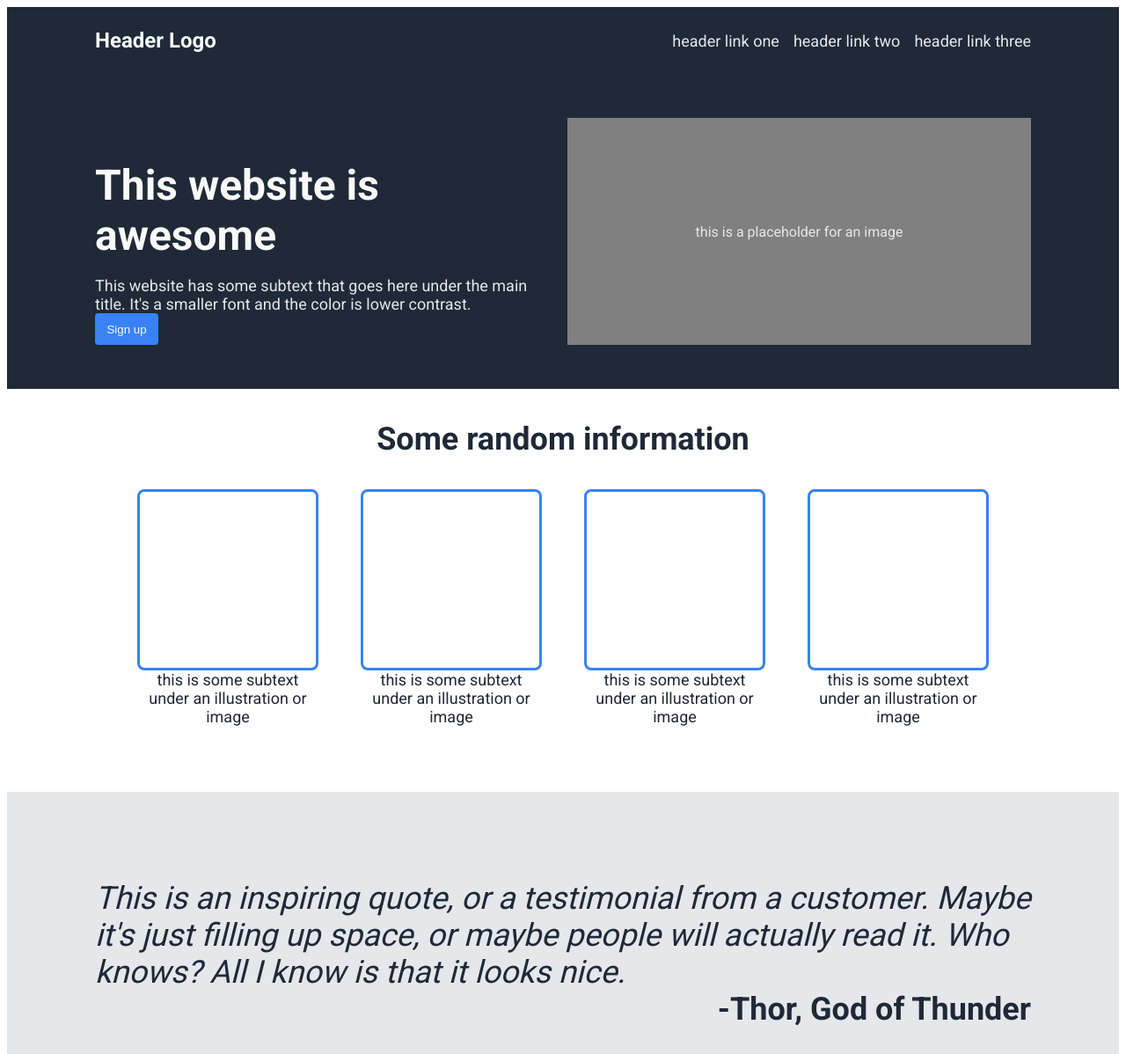
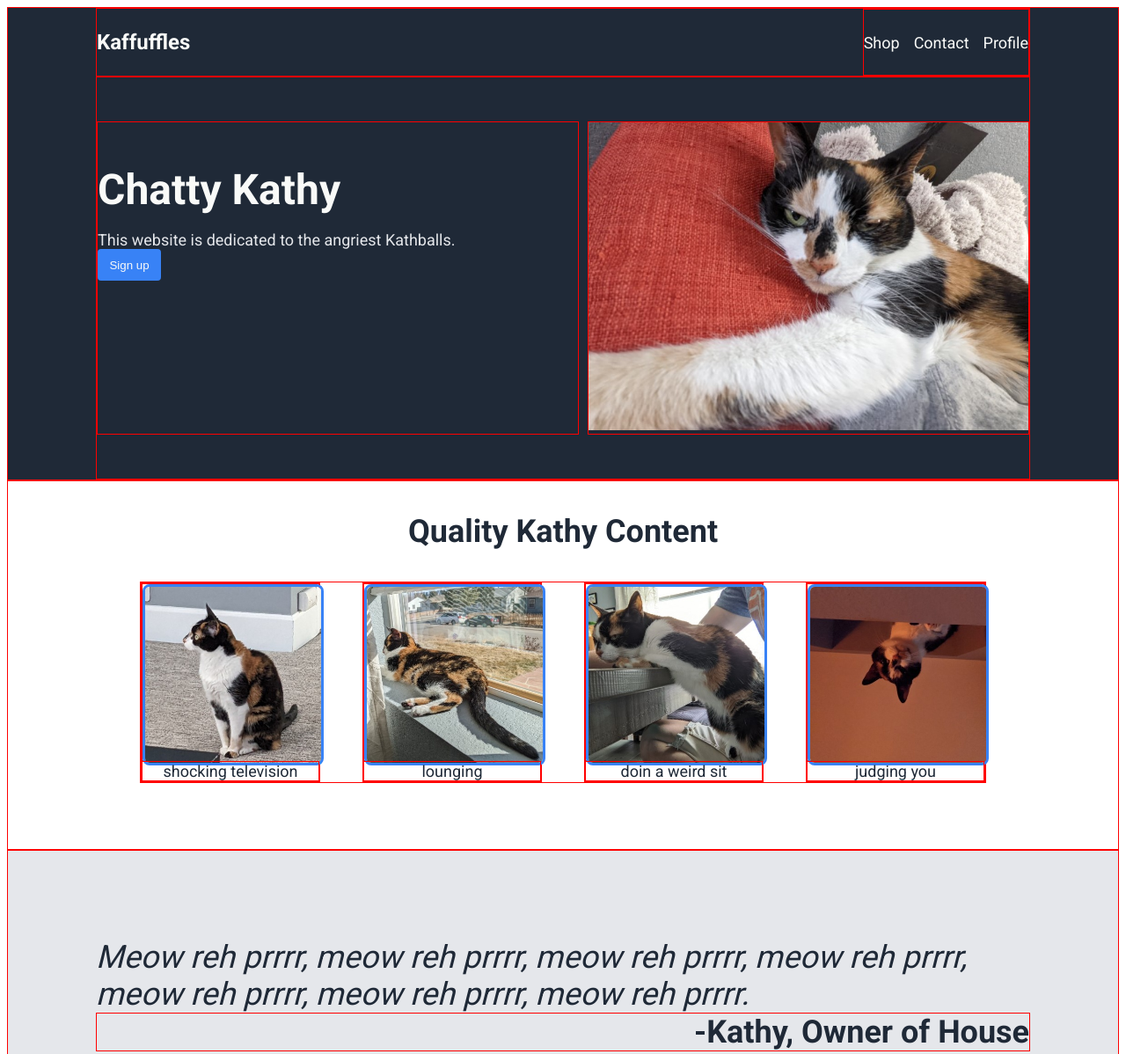
Before and after one commit to ClearlyJustSomeGuy/landing-page, a plain HTML site: page index.html in a window 1280 px wide. Shown: the top 1198 px of the page at 88% size. Drawn offline with Linux system fonts and the light colour scheme.

Commit message:
Add Kathy content

```diff
--- a/css/style.css
+++ b/css/style.css
@@ -1,11 +1,16 @@
 @import url('https://fonts.googleapis.com/css2?family=Roboto:wght@400;700&display=swap');
 
 div {
-    /* border: 1px red solid;   */
+    border: 1px red solid;
 }
 
 body {
     font-family: Roboto, sans-serif;
+}
+
+a {
+    color:#F9FAF8;
+    text-decoration: none;
 }
 
 .top,
@@ -46,6 +51,8 @@ body {
     display: flex;
     padding: 50px 0px;
     gap: 10px;
+    flex-wrap: wrap;
+    justify-content: space-between;
 }
 
 .left {
@@ -80,18 +87,10 @@ body {
 }
 
 
-.right {
-    background-color: gray;
-    color:#E5E7EB;
-    width: 400px;
-    height: auto;
-    margin-left: auto;
-    display: flex;
-    justify-content: center;
-    align-items: center;
-    flex: 1;
+.hero img {
+    height: 350px;
+    width: 500px;
 }
-
 
 
 
@@ -114,6 +113,7 @@ body {
     display: flex;
     gap: 48px;
     justify-content: space-evenly;
+    flex-wrap: wrap;
 }
 
 .card {
@@ -123,6 +123,12 @@ body {
 }
 
 .box {
+    /* border-radius: 8px; */
+    height: 200px;
+    width: 200px;
+}
+
+.box img {
     border: 3px #3882f6 solid;
     border-radius: 8px;
     height: 200px;
--- a/index.html
+++ b/index.html
@@ -12,72 +12,74 @@
     <body>
         <div class="top">
             <div class="header">
-                <p>Header Logo</p>
+                <p>Kaffuffles</p>
                 <div class="right-links">
-                    <a>header link one</a>
-                    <a>header link two</a>
-                    <a>header link three</a>
+                    <a href="">Shop</a>
+                    <a href="">Contact</a>
+                    <a href="">Profile</a>
                 </div>
             </div>
 
             <div class="hero">
                 <div class="left">
-                    <P class="hero-main">This website is awesome</p>
-                    <p class="hero-sub">This website has some subtext that goes here under the main title. It's a smaller font and the color is lower contrast.</p>
+                    <P class="hero-main">Chatty Kathy</p>
+                    <p class="hero-sub">This website is dedicated to the angriest Kathballs.</p>
                     <button>Sign up</button>
                 </div>
-                <div class="right">
-                    <p>this is a placeholder for an image</p>
-                </div>
+                <div class="image-div"><img src="./images/stare.jpg" alt="Doin a stare"></div>
             </div>
         </div>
 
         <div class="info">
-            <p>Some random information</p>
+            <p>Quality Kathy Content</p>
             <div class="cards">
                 <div class="card">
                     <div class="box">
+                        <img src="./images/shock.jpg" alt="Shocked Kitteh">
                     </div>
                     <div class="subtext">
-                        this is some subtext under an illustration or image
+                        shocking television
                     </div>
                 </div>
                 <div class="card">
                     <div class="box">
+                        <img src="./images/lounge.jpg" alt="lounging kitteh">
                     </div>
                     <div class="subtext">
-                        this is some subtext under an illustration or image
+                        lounging
                     </div>
                 </div>
                 <div class="card">
                     <div class="box">
+                        <img src="./images/weird-sit.jpg" alt="totally normal sit">
                     </div>
                     <div class="subtext">
-                        this is some subtext under an illustration or image
+                        doin a weird sit
                     </div>
                 </div>
                 <div class="card">
                     <div class="box">
+                        <img src="./images/judge.jpg" alt="judging you">
                     </div>
                     <div class="subtext">
-                        this is some subtext under an illustration or image
+                        judging you
                     </div>
                 </div>
             </div>
         </div>
 
         <div class="quote">
-            <em>This is an inspiring quote, or a testimonial from a customer. Maybe it's just filling up space, or maybe people will actually read it. Who knows? All I know is that it looks nice.</em>
+            <em>Meow reh prrrr, meow reh prrrr, meow reh prrrr, meow reh prrrr, meow reh prrrr, meow reh prrrr, meow reh prrrr.</em>
             <div class="signature">
-                -Thor, God of Thunder
+                -Kathy, Owner of House
             </div>
         </div>
 
         <div class="action-container">
             <div class="action-sub">
                 <div class="action-text">
-                    <p class="top-text">Call to Action! It's time!</p>
-                    <p class="bottom-text">Sign up for our product by clicking that buttom right over there!</p>
+                    <p class="top-text">Subscribe!</p>
+                    <p class="bottom-text">Sign up for more Chatty Kathy content!</p>
                 </div>
                 <button>Sign up</button>
             </div>
```
Also changed, not shown: images/judge.jpg (added), images/lounge.jpg (added), images/shock.jpg (added), images/stare.jpg (added), images/weird-sit.jpg (added).
